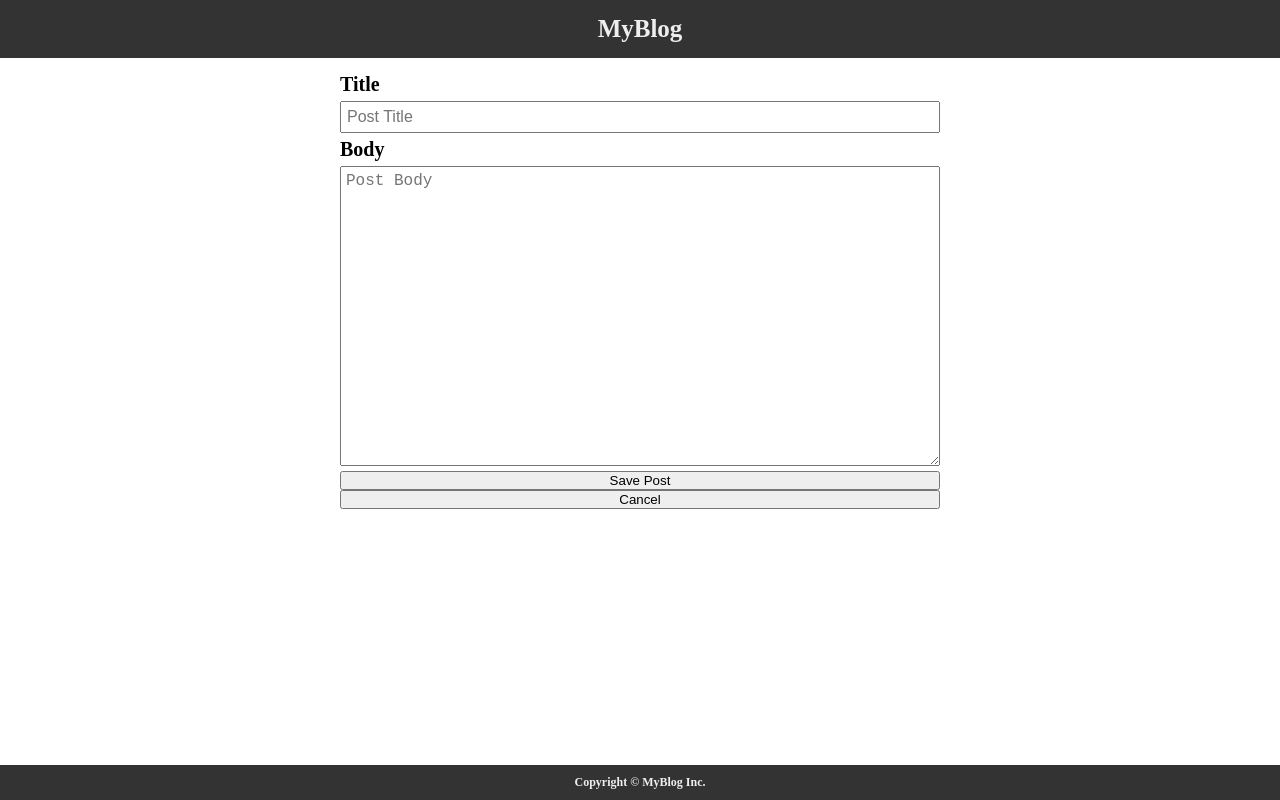
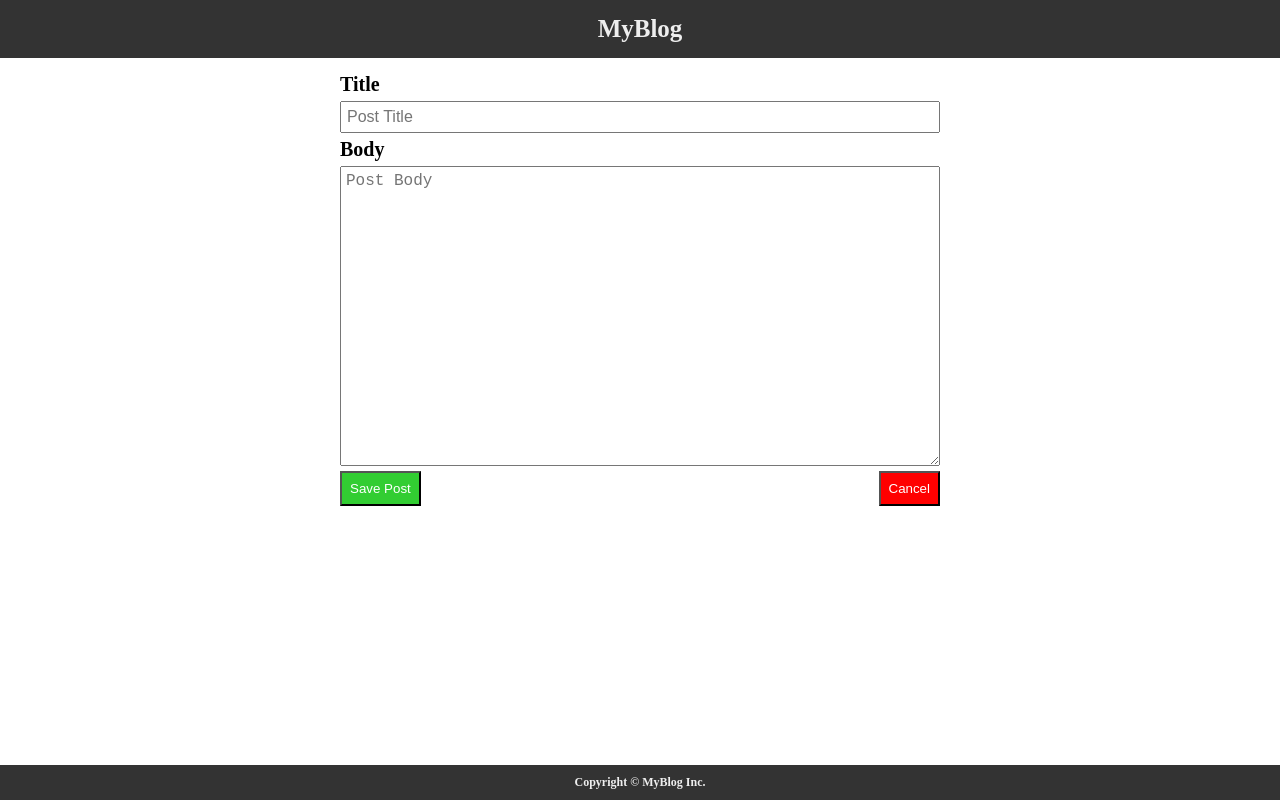
Before and after one commit to JAlmeida1991/MyBlog, a React (Create React App) app: page /create in a window 1280 px wide. Built offline with nearby package versions, Linux system fonts and the light colour scheme.

Commit message:
added message for no posts and styled buttons

```diff
--- a/src/components/BlogForm/BlogForm.js
+++ b/src/components/BlogForm/BlogForm.js
@@ -43,27 +43,50 @@ const BlogForm = props => (
       onChange={props.bodyInputHandler}
       placeholder="Post Body"
     />
+    <div
+      style={{
+        display: "flex",
+        justifyContent: "space-between"
+      }}
+    >
       {props.submit && (
-      <button type="button" onClick={props.submitHandler}>
+        <button
+          className="submit-button"
+          type="button"
+          onClick={props.submitHandler}
+        >
           Save Post
         </button>
       )}
       {props.cancel && (
-      <button type="button" onClick={props.cancelHandler}>
+        <button
+          className="cancel-button"
+          type="button"
+          onClick={props.cancelHandler}
+        >
           Cancel
         </button>
       )}
 
       {props.edit && (
-      <button type="button" onClick={props.editPostHandler}>
+        <button
+          className="save-button"
+          type="button"
+          onClick={props.editPostHandler}
+        >
           Save Post
         </button>
       )}
       {props.remove && (
-      <button type="button" onClick={props.postRemoveHandler}>
+        <button
+          className="remove-button"
+          type="button"
+          onClick={props.postRemoveHandler}
+        >
           Remove Post
         </button>
       )}
+    </div>
   </form>
 );
 
--- a/src/components/PostListPage/PostListPage.js
+++ b/src/components/PostListPage/PostListPage.js
@@ -70,6 +70,18 @@ class PostList extends Component {
               />
             ))}
         </ul>
+        {!this.props.state.length && (
+          <div
+            style={{
+              height: "50vh",
+              display: "flex",
+              justifyContent: "center",
+              alignItems: "center"
+            }}
+          >
+            <p style={{ fontSize: "1.5rem" }}>No posts as of yet!</p>
+          </div>
+        )}
       </div>
     );
   }
--- a/src/index.css
+++ b/src/index.css
@@ -55,11 +55,10 @@ body,
 
 .post-add {
   padding: 8px;
-  background-color: green;
+  background-color: #32cd32;
   color: white;
   display: inline-block;
   text-decoration: none;
-  font-weight: bold;
   font-size: 1.2rem;
 }
 
@@ -82,6 +81,22 @@ body,
   color: black;
 }
 
+button {
+  padding: 8px;
+  cursor: pointer;
+  color: white;
+}
+
+.submit-button,
+.save-button {
+  background-color: #32cd32;
+}
+
+.cancel-button,
+.remove-button {
+  background-color: #f00;
+}
+
 /* FOOTER */
 
 .footer {
```
Lines whose indentation alone changed are shown as unchanged.
